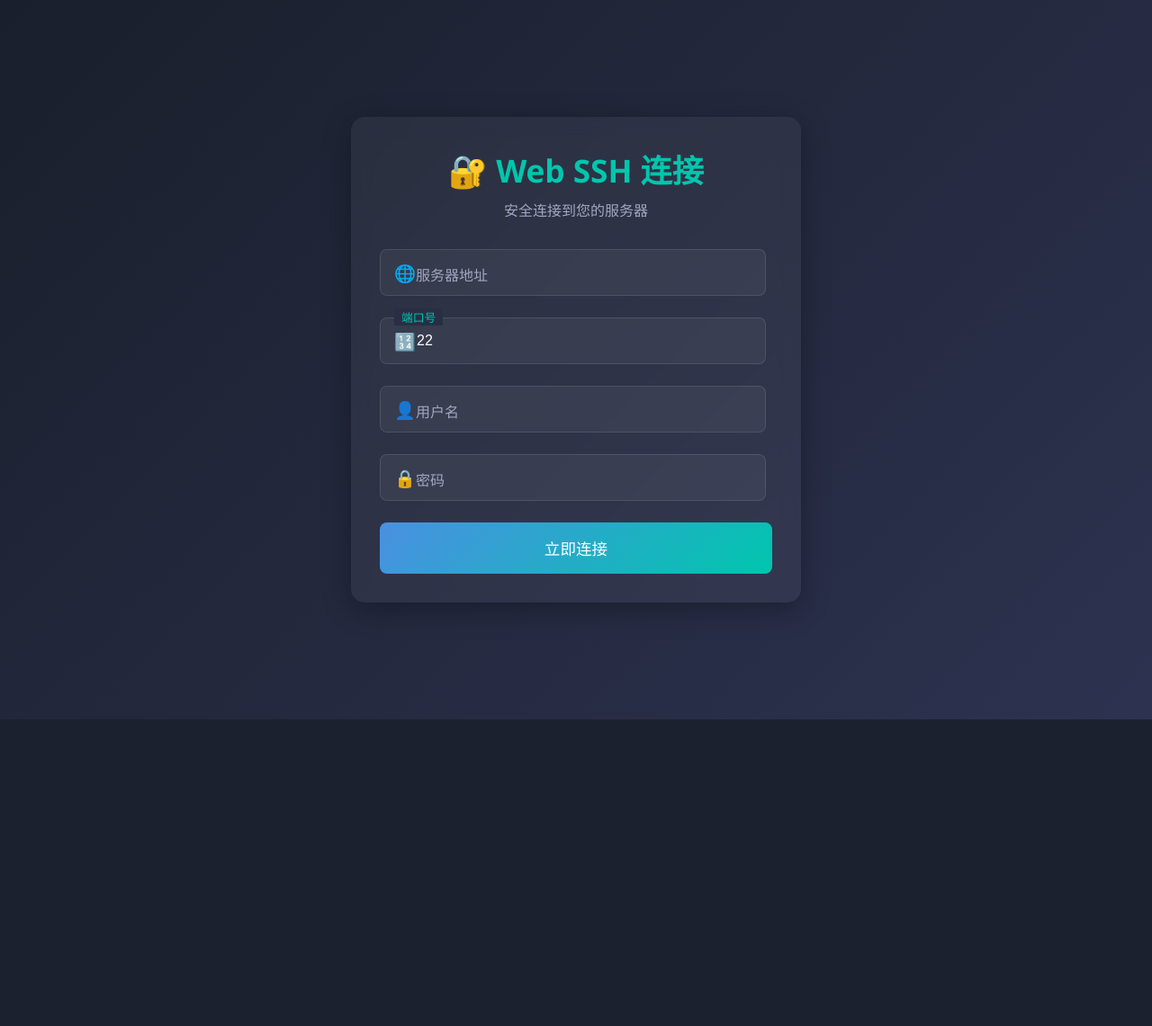
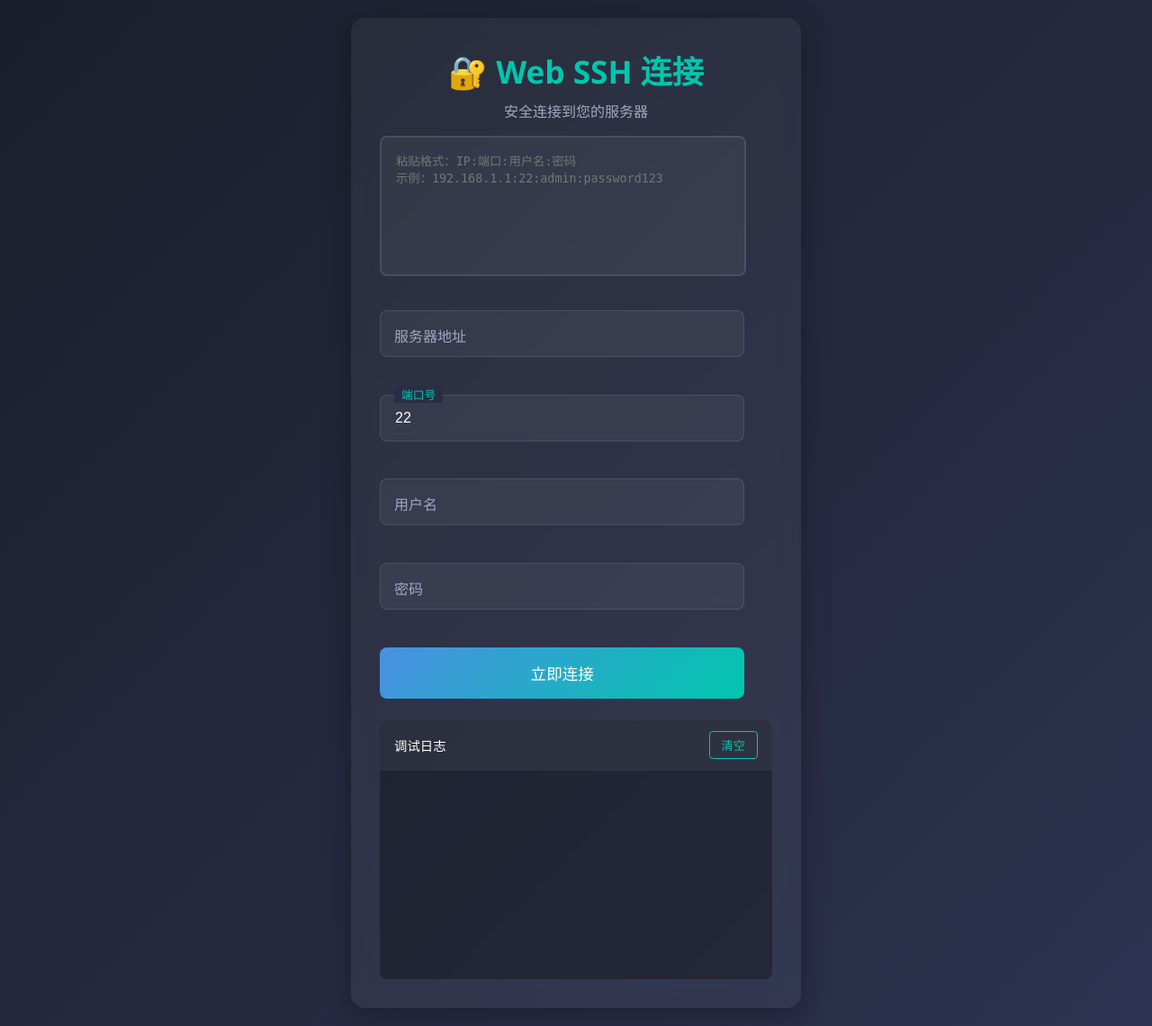
Before and after one commit to wuchen066/cursor, a Flask app: page / in a window 1280 px wide. Shown: the whole page at 90% size. Before the commit the page ends 800 px from the top, so only its background shows below. Run offline with Flask 3, Linux system fonts and the light colour scheme.

Commit message:
ssh登陆功能

```diff
--- a/app.py
+++ b/app.py
@@ -1,6 +1,43 @@
-from flask import Flask, render_template
+from flask import Flask, render_template, request, jsonify
+import paramiko
+import io
 
 app = Flask(__name__)
+
+@app.route('/connect', methods=['POST'])
+def ssh_connect():
+    data = request.json
+    try:
+        # 创建SSH客户端
+        client = paramiko.SSHClient()
+        client.set_missing_host_key_policy(paramiko.AutoAddPolicy())
+
+        # 建立连接
+        client.connect(
+            hostname=data['host'],
+            port=int(data['port']),
+            username=data['username'],
+            password=data['password'],
+            timeout=10
+        )
+
+        # 简单验证连接（执行whoami命令）
+        stdin, stdout, stderr = client.exec_command('whoami')
+        user = stdout.read().decode().strip()
+
+        return jsonify({
+            'success': True,
+            'message': f'已成功连接为：{user}'
+        })
+
+    except Exception as e:
+        return jsonify({
+            'success': False,
+            'error': str(e)
+        }), 500
+    finally:
+        if 'client' in locals():
+            client.close()
 
 @app.route('/')
 def index():
--- a/static/css/style.css
+++ b/static/css/style.css
@@ -44,7 +44,7 @@ body {
 
 .header {
     text-align: center;
-    margin-bottom: 2rem;
+    margin-bottom: 1rem;
 }
 
 .header h1 {
@@ -62,6 +62,7 @@ body {
     display: flex;
     flex-direction: column;
     gap: 1.5rem;
+    margin-top: 0.5rem;
 }
 
 .form-group {
@@ -70,7 +71,7 @@ body {
 
 .form-group input {
     width: 85%;
-    padding: 1rem 1rem 1rem 2.5rem;
+    padding: 1rem;
     border: 1px solid rgba(255, 255, 255, 0.1);
     border-radius: 8px;
     background: rgba(255, 255, 255, 0.05);
@@ -87,7 +88,7 @@ body {
 
 .form-group label {
     position: absolute;
-    left: 2.5rem;
+    left: 1rem;
     top: 1rem;
     color: #a0a7c2;
     pointer-events: none;
@@ -104,15 +105,8 @@ body {
     padding: 0 0.5rem;
 }
 
-.icon {
-    position: absolute;
-    left: 1rem;
-    top: 50%;
-    transform: translateY(-50%);
-    font-size: 1.2rem;
-}
-
 .connect-btn {
+    width: 93%;
     background: linear-gradient(135deg, var(--secondary-color), var(--accent-color));
     color: white;
     border: none;
@@ -144,6 +138,97 @@ body {
     }
 
     .form-group input {
-        padding-left: 2.2rem;
+        padding-left: 1rem;
     }
 }
+
+/* 添加批量输入框样式 */
+.batch-input {
+    margin-bottom: 0.5rem;
+}
+
+#batchInput {
+    width: 85%;
+    height: 120px;
+    padding: 1rem;
+    border: 2px solid rgba(255, 255, 255, 0.1);
+    border-radius: 8px;
+    background: rgba(255, 255, 255, 0.05);
+    color: white;
+    font-family: monospace;
+    resize: none;
+    transition: border-color 0.3s ease;
+}
+
+#batchInput:focus {
+    outline: none;
+    border-color: var(--accent-color);
+}
+
+#parseStatus {
+    margin-top: 0.5rem;
+    font-size: 0.9rem;
+    min-height: 1.2em;
+}
+
+/* 添加错误提示样式 */
+.form-group.invalid label {
+    color: #ff4757 !important;
+}
+
+.form-group.invalid .icon {
+    color: #ff4757;
+}
+
+.error-message {
+    color: #ff4757;
+    font-size: 0.8rem;
+    margin-top: 0.3rem;
+    height: 1em;
+    transition: opacity 0.3s ease;
+}
+
+.form-group.invalid input {
+    border-color: #ff4757 !important;
+    box-shadow: 0 0 0 3px rgba(255, 71, 87, 0.2) !important;
+}
+
+/* 添加调试控制台样式 */
+.debug-console {
+    margin-top: 1.5rem;
+    background: rgba(0, 0, 0, 0.3);
+    border-radius: 8px;
+    overflow: hidden;
+}
+
+.log-header {
+    padding: 0.8rem 1rem;
+    background: rgba(255, 255, 255, 0.05);
+    display: flex;
+    justify-content: space-between;
+    align-items: center;
+    font-size: 0.9rem;
+}
+
+.clear-log {
+    background: none;
+    border: 1px solid var(--accent-color);
+    color: var(--accent-color);
+    padding: 0.3rem 0.8rem;
+    border-radius: 4px;
+    cursor: pointer;
+    transition: all 0.3s ease;
+}
+
+.clear-log:hover {
+    background: rgba(0, 198, 173, 0.1);
+}
+
+.log-content {
+    height: 200px;
+    overflow-y: auto;
+    padding: 1rem;
+    font-family: monospace;
+    font-size: 0.85rem;
+    white-space: pre-wrap;
+}
--- a/static/js/script.js
+++ b/static/js/script.js
@@ -1,5 +1,26 @@
-document.getElementById('sshForm').addEventListener('submit', function(e) {
+// 添加日志功能
+const logContent = document.getElementById('logContent');
+let logBuffer = [];
+
+function addLog(message, type = 'info') {
+    const timestamp = new Date().toLocaleTimeString();
+    const logEntry = document.createElement('div');
+    logEntry.className = `log-entry ${type}`;
+    logEntry.innerHTML = `[${timestamp}] ${message}`;
+    logContent.appendChild(logEntry);
+    logContent.scrollTop = logContent.scrollHeight;
+}
+
+// 清空日志功能
+document.querySelector('.clear-log').addEventListener('click', () => {
+    logContent.innerHTML = '';
+    logBuffer = [];
+});
+
+// 修改提交处理函数
+document.getElementById('sshForm').addEventListener('submit', async function(e) {
     e.preventDefault();
+    addLog('开始建立SSH连接...', 'info');
 
     const formData = {
         host: document.getElementById('host').value,
@@ -8,16 +29,132 @@ document.getElementById('sshForm').addEventListener('submit', function(e) {
         password: document.getElementById('password').value
     };
 
+    // 显示加载状态
     const connectBtn = document.querySelector('.connect-btn');
     connectBtn.classList.add('loading');
     connectBtn.querySelector('.btn-text').style.visibility = 'hidden';
     connectBtn.querySelector('.loading-dots').style.display = 'block';
 
-    // 这里可以添加实际的SSH连接逻辑
-    setTimeout(() => {
+    try {
+        // 调用后端接口
+        const response = await fetch('/connect', {
+            method: 'POST',
+            headers: {
+                'Content-Type': 'application/json',
+            },
+            body: JSON.stringify(formData)
+        });
+
+        const result = await response.json();
+        if (result.success) {
+            addLog('连接成功! 正在初始化终端...', 'success');
+            // 这里可以添加终端初始化代码
+        } else {
+            addLog(`连接失败: ${result.error}`, 'error');
+        }
+    } catch (error) {
+        addLog(`网络错误: ${error.message}`, 'error');
+    } finally {
         connectBtn.classList.remove('loading');
         connectBtn.querySelector('.btn-text').style.visibility = 'visible';
         connectBtn.querySelector('.loading-dots').style.display = 'none';
-        alert('连接功能需对接后端实现');
-    }, 2000);
+    }
 });
+
+// 添加解析功能
+document.getElementById('batchInput').addEventListener('input', function(e) {
+    const text = e.target.value.trim();
+    const status = document.getElementById('parseStatus');
+    status.textContent = '';
+
+    if (text) {
+        try {
+            // 删除所有验证逻辑
+            const [ipPart, portPart, userPart, passPart] = text.split(/[:|\s]+/);
+
+            // 直接填充数据
+            document.getElementById('host').value = ipPart || '';
+            document.getElementById('port').value = portPart || '22';
+            document.getElementById('username').value = userPart || '';
+            document.getElementById('password').value = passPart || '';
+
+            // 触发输入事件（保留自动验证）
+            ['host', 'port', 'username', 'password'].forEach(id => {
+                document.getElementById(id).dispatchEvent(new Event('input'));
+            });
+
+            showStatus('✅ 解析成功，已自动填充！', '#00c6ad');
+        } catch {
+            showStatus('❌ 格式解析失败', '#ff4757');
+        }
+    }
+});
+
+function showStatus(text, color) {
+    const status = document.getElementById('parseStatus');
+    status.textContent = text;
+    status.style.color = color;
+    status.style.opacity = 1;
+
+    setTimeout(() => {
+        status.style.opacity = 0;
+    }, 3000);
+}
+
+// 新增通用验证函数
+const validators = {
+    host: (value) => {
+        const isValid = /^(25[0-5]|2[0-4][0-9]|[01]?[0-9][0-9]?)(\.(25[0-5]|2[0-4][0-9]|[01]?[0-9][0-9]?)){3}$/.test(value);
+        return {
+            isValid,
+            message: isValid ? '' : 'IP地址格式应为x.x.x.x'
+        };
+    },
+    port: (value) => {
+        const port = parseInt(value);
+        const isValid = !isNaN(port) && port > 0 && port <= 65535;
+        return {
+            isValid,
+            message: isValid ? '' : '端口范围1-65535'
+        };
+    },
+    username: (value) => {
+        const isValid = value.length >= 1 && value.length <= 32;
+        return {
+            isValid,
+            message: isValid ? '' : '用户名长度1-32位'
+        };
+    },
+    password: (value) => {
+        const isValid = value.length >= 6;
+        return {
+            isValid,
+            message: isValid ? '' : '密码至少6位'
+        };
+    }
+};
+
+// 为每个输入框添加实时验证
+['host', 'port', 'username', 'password'].forEach(id => {
+    const input = document.getElementById(id);
+    const formGroup = input.closest('.form-group');
+
+    // 创建错误提示元素
+    const errorEl = document.createElement('div');
+    errorEl.className = 'error-message';
+    formGroup.appendChild(errorEl);
+
+    input.addEventListener('input', function() {
+        const { isValid, message } = validators[id](this.value);
+
+        if (!isValid) {
+            formGroup.classList.add('invalid');
+            errorEl.textContent = message;
+            input.style.borderColor = '#ff4757';
+        } else {
+            formGroup.classList.remove('invalid');
+            errorEl.textContent = '';
+            input.style.borderColor = '';
+        }
+    });
+});
--- a/templates/index.html
+++ b/templates/index.html
@@ -14,29 +14,30 @@
                 <p>安全连接到您的服务器</p>
             </div>
 
+            <div class="batch-input">
+                <textarea id="batchInput" placeholder="粘贴格式：IP:端口:用户名:密码&#10;示例：192.168.1.1:22:admin:password123"></textarea>
+                <div id="parseStatus"></div>
+            </div>
+
             <form id="sshForm" class="ssh-form">
                 <div class="form-group">
                     <input type="text" id="host" required>
                     <label for="host">服务器地址</label>
-                    <span class="icon">🌐</span>
                 </div>
 
                 <div class="form-group">
                     <input type="number" id="port" value="22" required>
                     <label for="port">端口号</label>
-                    <span class="icon">🔢</span>
                 </div>
 
                 <div class="form-group">
                     <input type="text" id="username" required>
                     <label for="username">用户名</label>
-                    <span class="icon">👤</span>
                 </div>
 
                 <div class="form-group">
                     <input type="password" id="password" required>
                     <label for="password">密码</label>
-                    <span class="icon">🔒</span>
                 </div>
 
                 <button type="submit" class="connect-btn">
@@ -44,6 +45,14 @@
                     <div class="loading-dots"></div>
                 </button>
             </form>
+
+            <div class="debug-console">
+                <div class="log-header">
+                    <span>调试日志</span>
+                    <button class="clear-log">清空</button>
+                </div>
+                <div id="logContent" class="log-content"></div>
+            </div>
         </div>
     </div>
 
```
